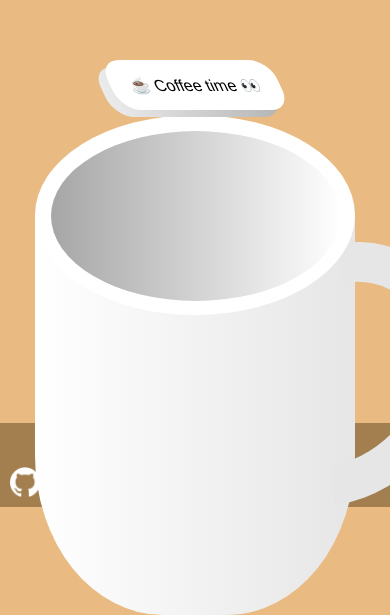
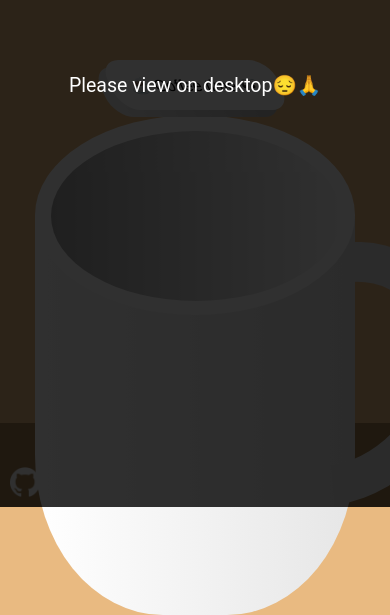
Before and after one commit to Samucl/coffee-mug, a Next.js app: page / in a window 390 px wide. Shown: the part 337-952 px from the top of the page. Built offline with nearby package versions, Linux system fonts and the light colour scheme.

Commit message:
isMobile alert

```diff
--- a/src/app/page.tsx
+++ b/src/app/page.tsx
@@ -21,6 +21,18 @@ const Logo = styled(Image)`
   cursor: pointer;
   filter: invert();
 `
+const MobileDiv = styled.div`
+  @import url('https://fonts.googleapis.com/css2?family=Roboto:wght@900&display=swap');
+  background: #000000cf;
+  color: white;
+  font-size: 5vw;
+  font-family: 'Roboto', sans-serif;
+  height: 100vh;
+  width: 100vw;
+  display: grid;
+  place-items: center;
+  z-index: 1;
+`
 
 export default function Home() {
 
@@ -29,14 +41,27 @@ export default function Home() {
   const [isStarted, setIsStarted] = useState<boolean>(false);
   const [isPlayClicked, setIsPlayClicked] = useState<boolean>(false);
   const [isPouring, setIsPouring] = useState<boolean>(false);
+  const [isMobile, setIsMobile] = useState(false);
 
   useEffect(() => {
+
+    const handleResize = () => {
+      setIsMobile(window.innerWidth < 770);
+    };
+
+    handleResize();
+
+    window.addEventListener('resize', handleResize);
+
     document.body.style.overflow = 'hidden';
 
     const sleep = setTimeout(() => {
       setIsStarted(true);
     }, 1000);
-    return () => clearTimeout(sleep);
+    return () => {
+      clearTimeout(sleep);
+      window.removeEventListener('resize', handleResize);
+    }
 
   }, []);
 
@@ -46,7 +71,7 @@ export default function Home() {
 
   return (
     <Background>
-      <Table isMugSlide={isMugSlide}/>
+      <Table isMugSlide={isMugSlide} />
       {isAppeared ? <PlayButton name="☕ Coffee time 👀" onClickHandler={handlePlayClick} /> : <></>}
       {isPlayClicked ? <Kettle setIsPouring={setIsPouring} /> : <></>}
       <CoffeeMug
@@ -59,6 +84,7 @@ export default function Home() {
       <a href="https://github.com/Samucl/coffee-mug">
         <Logo src="/images/GitHub.png" alt="GitHub" width={30} height={30} />
       </a>
+      {isMobile && <MobileDiv><p>Please view on desktop😔🙏</p></MobileDiv>}
     </Background>
   )
 }
```
